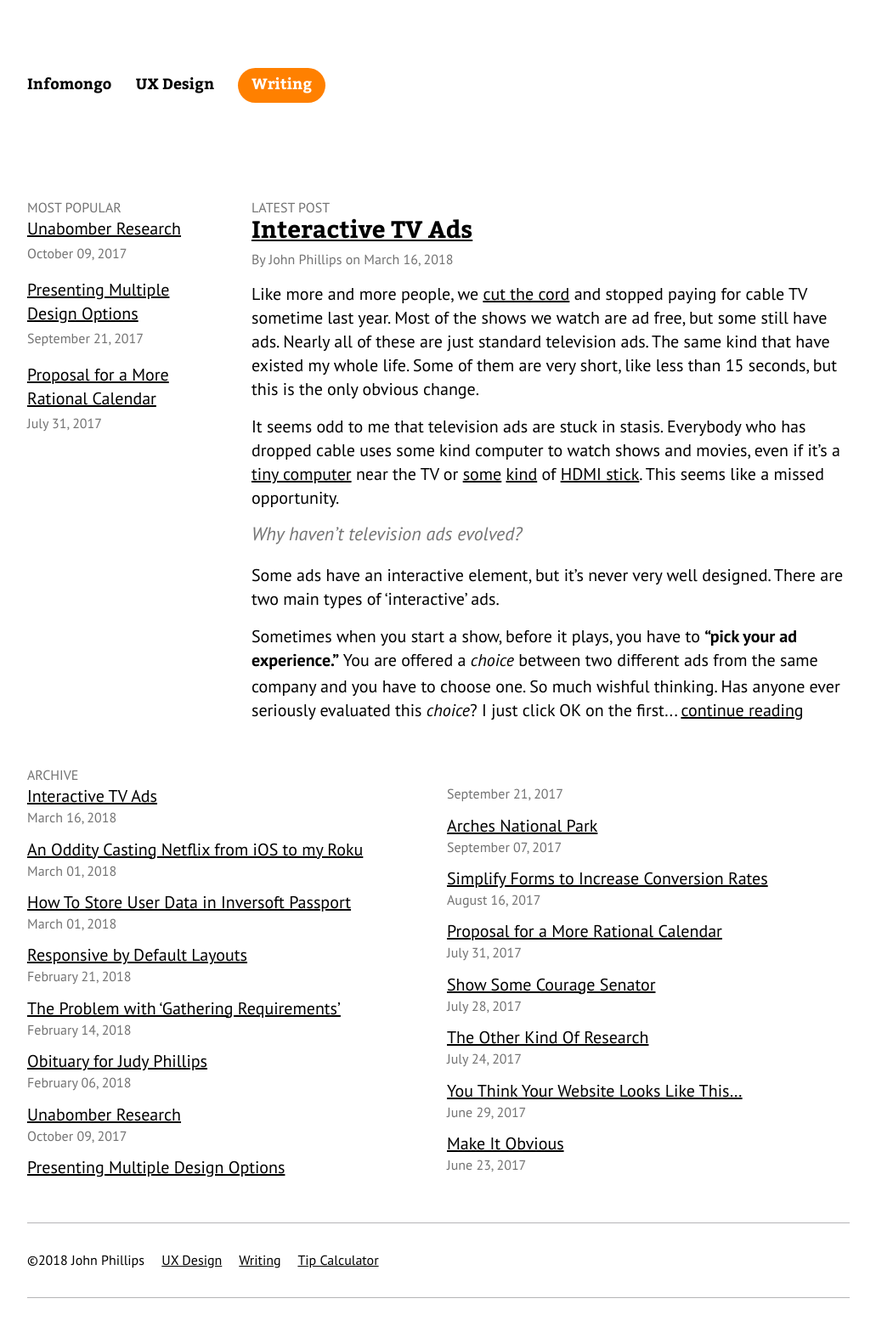
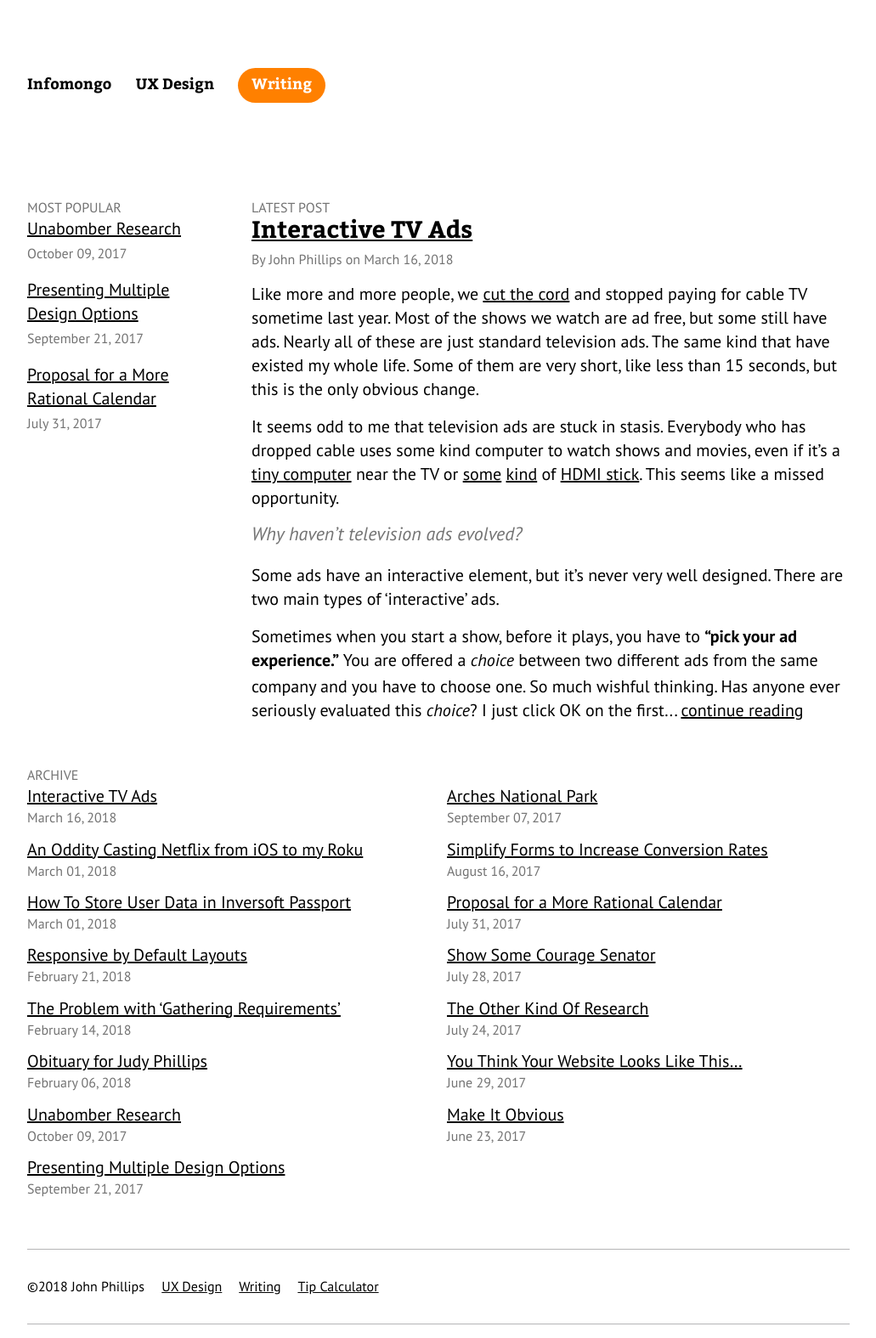
Before and after one commit to infomongo/infomongo.github.io, a Jekyll site: the page built from posts/index.html, in a window 1280 px wide. Shown: the whole page at 85% size, without its empty margins (124-1155 px from the left). Built offline with Jekyll 4.4.1, drawn with Linux system fonts in a browser that asks for light colours; before the commit the page ends 1544 px from its top, so only the background shows below that.

Commit message:
bug fix in safari

```diff
--- a/_includes/css/posts.css
+++ b/_includes/css/posts.css
@@ -1 +1 @@
-.post h1,.ux h1{font-size:140%}.meta,.date,.title,.caption{color:#737373;font-size:80%}blockquote{margin:1rem 0;font-size:110%;color:#737373;font-family:'pt_sansitalic', sans-serif}.title{text-transform:uppercase}.date{white-space:nowrap}.caption{text-align:center}@media only screen and (min-width: 1000px){.post blockquote,.ux blockquote{margin-left:-50px;margin-left:-2rem;font-size:125%}}.post h1{font-size:140%}.archive{margin-top:2rem}.popular{margin-bottom:2rem}#date-convert{display:flex;flex-wrap:wrap;max-width:600px}#date-convert>div{flex:1 1 180px}#date-convert #current-day{max-width:4rem;text-align:center}#date-convert #new-day{margin-right:1rem}#date-convert #new-month,#date-convert #new-day{display:inline}@media only screen and (min-width: 1000px){.post{padding-left:265px;position:relative}.post .meta{position:absolute;left:0;top:.5rem;width:240px}.post .meta span{white-space:nowrap}.post img.pull{margin-left:-100px}section.top{display:flex;justify-content:space-between}section.top .popular{max-width:12rem}.archive .columns{columns:2}.archive .columns p{margin-bottom:.75rem}.archive .columns p .date{display:block}}
+.post h1,.ux h1{font-size:140%}.meta,.date,.title,.caption{color:#737373;font-size:80%}blockquote{margin:1rem 0;font-size:110%;color:#737373;font-family:'pt_sansitalic', sans-serif}.title{text-transform:uppercase}.date{white-space:nowrap}.caption{text-align:center}@media only screen and (min-width: 1000px){.post blockquote,.ux blockquote{margin-left:-50px;margin-left:-2rem;font-size:125%}}.post h1{font-size:140%}.archive{margin-top:2rem}.popular{margin-bottom:2rem}#date-convert{display:flex;flex-wrap:wrap;max-width:600px}#date-convert>div{flex:1 1 180px}#date-convert #current-day{max-width:4rem;text-align:center}#date-convert #new-day{margin-right:1rem}#date-convert #new-month,#date-convert #new-day{display:inline}@media only screen and (min-width: 1000px){.post{padding-left:265px;position:relative}.post .meta{position:absolute;left:0;top:.5rem;width:240px}.post .meta span{white-space:nowrap}.post img.pull{margin-left:-100px}section.top{display:flex;justify-content:space-between}section.top .popular{max-width:12rem}.archive .columns{columns:2}.archive .columns p{margin:0;padding-bottom:.75rem;-webkit-column-break-inside:avoid;page-break-inside:avoid;break-inside:avoid}.archive .columns p .date{display:block}}
--- a/_includes/css/posts.scss
+++ b/_includes/css/posts.scss
@@ -54,7 +54,11 @@
 		columns: 2;
 		p{
 			//line-height: 1.2;
-			margin-bottom: .75rem;
+			margin: 0;
+			padding-bottom: .75rem;
+			-webkit-column-break-inside: avoid;
+			page-break-inside: avoid;
+			break-inside: avoid;
 			.date {
 				display: block;
 			}
```
